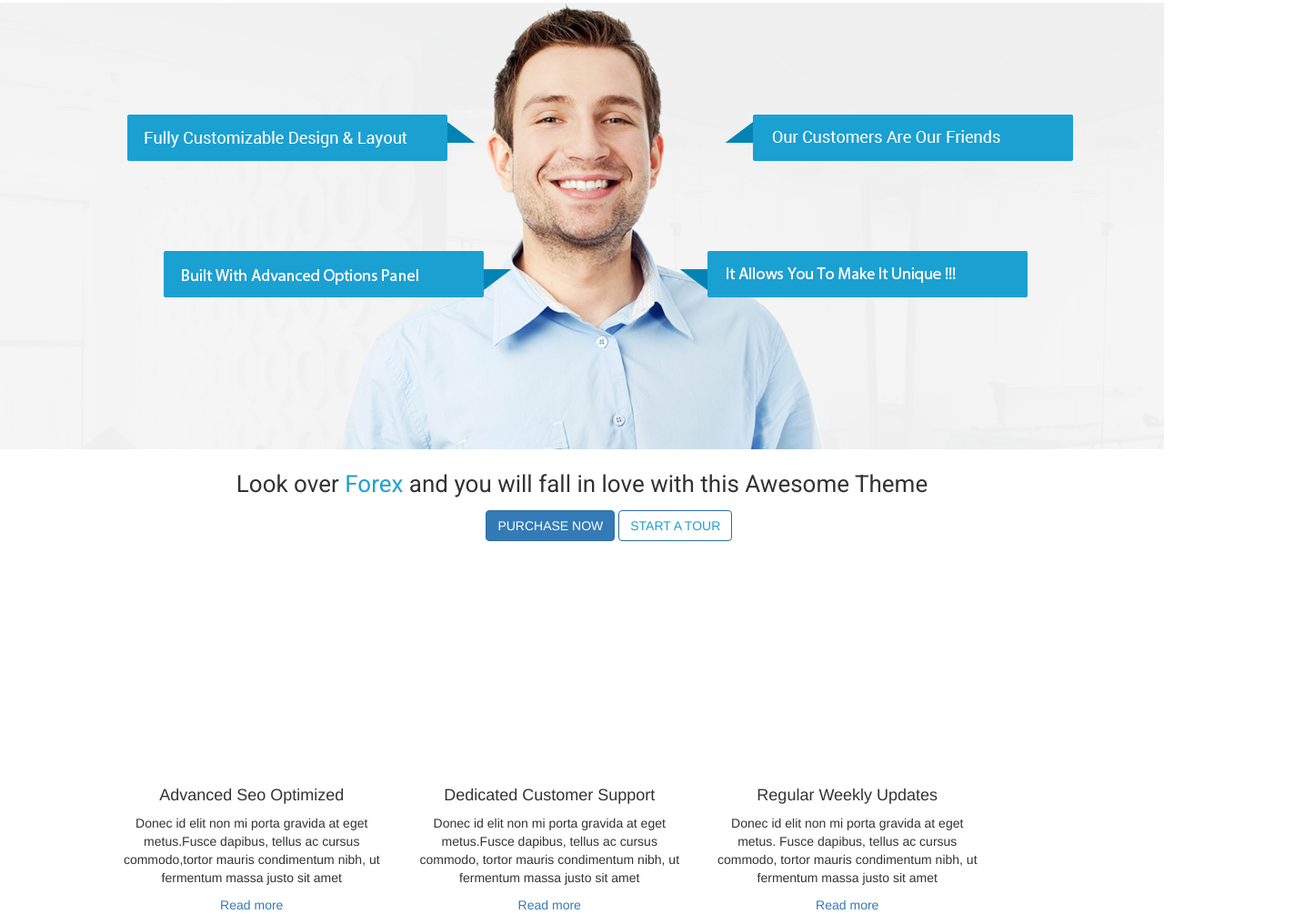
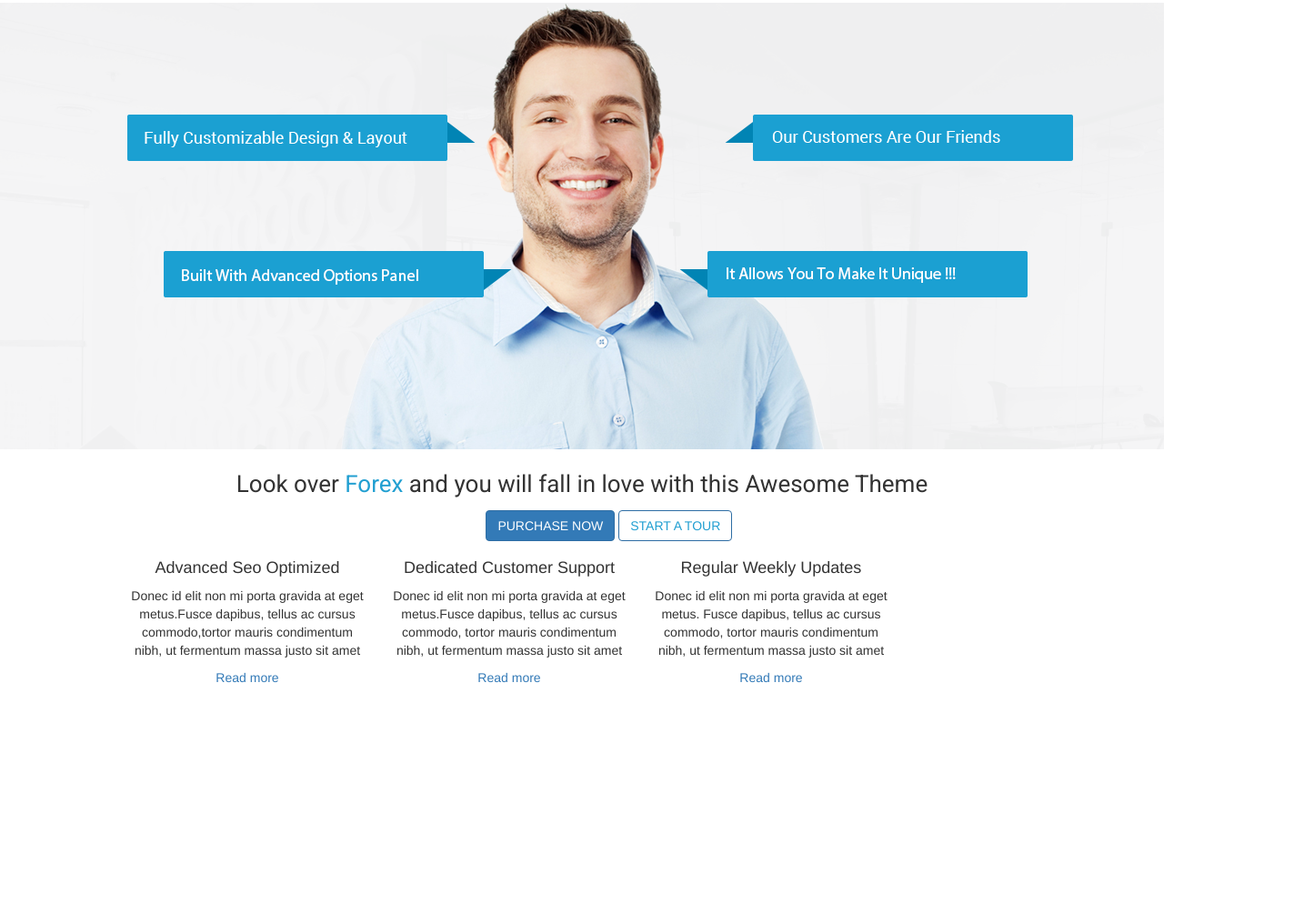
Before and after one commit to danmic94/forextemplate, a plain HTML site: page index.html in a window 1280 px wide. Shown: the part 274-1279 px from the top of the page at 91% size, 1423 px wide, since content can reach past the window. After the commit the page ends 1029 px from the top, so only its background shows below. Drawn offline with Linux system fonts and the light colour scheme.

Commit message:
div articles

```diff
--- a/customcss/main.css
+++ b/customcss/main.css
@@ -234,15 +234,15 @@ ul p{
     top: 550px;
     z-index: 1;
 }
-.row {
-      position: relative;
-       top: 250px;
-       left:10%;
+.articles {
+    background-color: #D5CECE;
+      text-align: center;
+     position:relative;
+     margin-left:10%;
 }
-.row div{
+.articles div{
     text-align: center;
     background-color: white;
-    border-color: black;
 }
 
 
--- a/index.html
+++ b/index.html
@@ -102,7 +102,7 @@
                     <button type="button" class="btn btn-primary right">START A TOUR</button>
             </div>
                 </div>
-            <div class="row">
+            <div class="articles">
              <div class="col-md-3">
                 <h4>Advanced Seo Optimized</h4>
                 <p>Donec id elit non mi porta gravida at eget metus.Fusce dapibus, tellus ac cursus commodo,tortor mauris condimentum nibh, ut fermentum massa justo sit amet</p>
```
